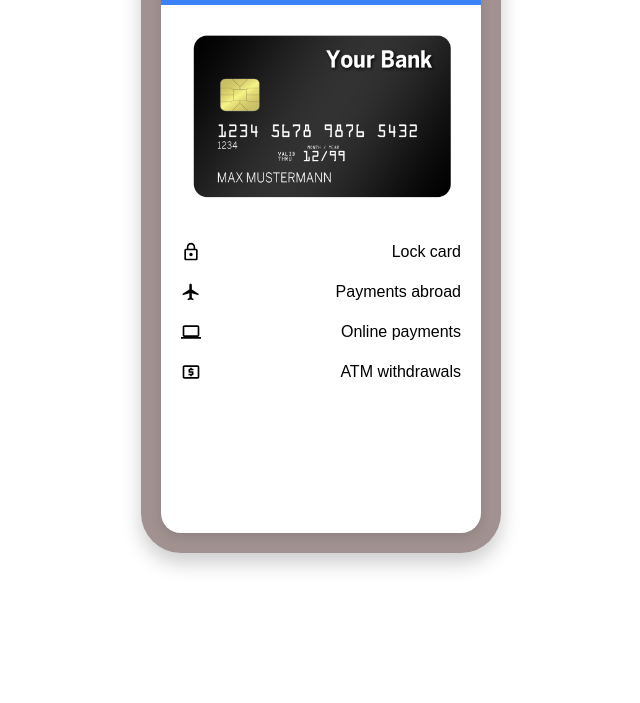
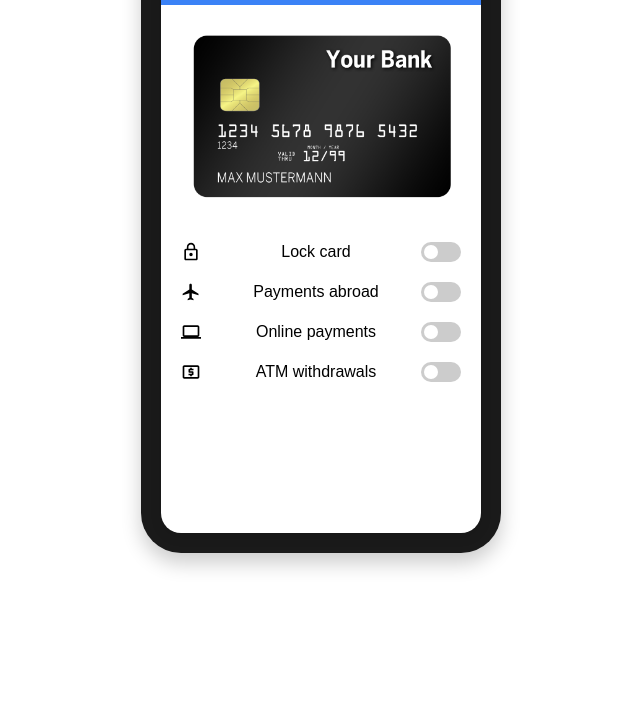
Before and after one commit to AkbekovNursultan/FrontendProject, a plain HTML site: page index.html in a window 1280 px wide. Shown: the part 97-800 px from the top of the page, without its empty margins (319-959 px from the left). Drawn offline with Linux system fonts and the light colour scheme.

Commit message:
added Switch-Slider

```diff
--- a/index.html
+++ b/index.html
@@ -20,18 +20,34 @@
         <div class="setting-item">
           <img src="img/lock.svg" alt="Lock" class="icon">
           <span>Lock card</span>
+          <label class="switch">
+            <input type="checkbox">
+            <span class="slider"></span>
+          </label>
         </div>
         <div class="setting-item">
           <img src="img/plane.svg" alt="Plane" class="icon">
           <span>Payments abroad</span>
+          <label class="switch">
+            <input type="checkbox">
+            <span class="slider"></span>
+          </label>
         </div>
         <div class="setting-item">
           <img src="img/laptop.svg" alt="Laptop" class="icon">
           <span>Online payments</span>
+          <label class="switch">
+            <input type="checkbox">
+            <span class="slider"></span>
+          </label>
         </div>
         <div class="setting-item">
           <img src="img/atm.svg" alt="ATM Icon" class="icon">
           <span>ATM withdrawals</span>
+          <label class="switch">
+            <input type="checkbox">
+            <span class="slider"></span>
+          </label>
         </div>
       </div>
     </div>
--- a/styles.css
+++ b/styles.css
@@ -13,7 +13,7 @@
   }
 
   .phone {
-    background-color: #a19191;
+    background-color: #1a1a1a;
     border-radius: 40px;
     height: 650px;
     width: 360px;
@@ -25,7 +25,7 @@
   .phone_notch {
     width: 180px;
     height: 30px;
-    background-color: #a19191;
+    background-color: #1a1a1a;
     border-radius: 0 0 10px 10px;
     position: absolute;
     top: 10px;
@@ -75,3 +75,74 @@
     width: 20px;
     margin-right: 10px;
   }
+
+  .switch {
+    position: relative;
+    display: inline-block;
+    width: 40px;
+    height: 20px;
+  }
+
+  .switch input {
+    opacity: 0;
+    width: 0;
+    height: 0;
+  }
+
+  .switch:focus-within {
+    border-radius: 50px;
+    box-shadow: 0 0 0 2px rgba(0, 0, 0, 0.5);
+    transition: 0.2s;
+
+  }
+
+
+  .switch:active {
+    border-radius: 50px;
+    box-shadow: 0 0 0 2px rgba(0, 0, 0, 0.5);
+    transition: 0.2s;
+  }
+
+  .switch:focus-within {
+    border-radius: 50px;
+    box-shadow: 0 0 0 2px rgba(0, 0, 0, 0.5);
+    transition: 0.2s;
+
+  }
+
+  .slider {
+    position: absolute;
+    cursor: pointer;
+    top: 0;
+    left: 0;
+    right: 0;
+    bottom: 0;
+    background-color: #ccc;
+    transition: 0.4s;
+    border-radius: 20px;
+  }
+
+  .slider:before {
+    position: absolute;
+    content: "";
+    height: 14px;
+    width: 14px;
+    left: 3px;
+    bottom: 3px;
+    background-color: white;
+    transition: 0.4s;
+    border-radius: 50%;
+    box-shadow: 0 0 0 0px transparent;
+  }
+
+  input:checked + .slider {
+    background-color: #3b82f6;
+  }
+
+  input:checked + .slider:before {
+    transform: translateX(20px);
+  }
+
+  .slider:hover:before {
+    box-shadow: 0 0 0 3px rgba(59, 130, 246, 0.5);
+  }
```
